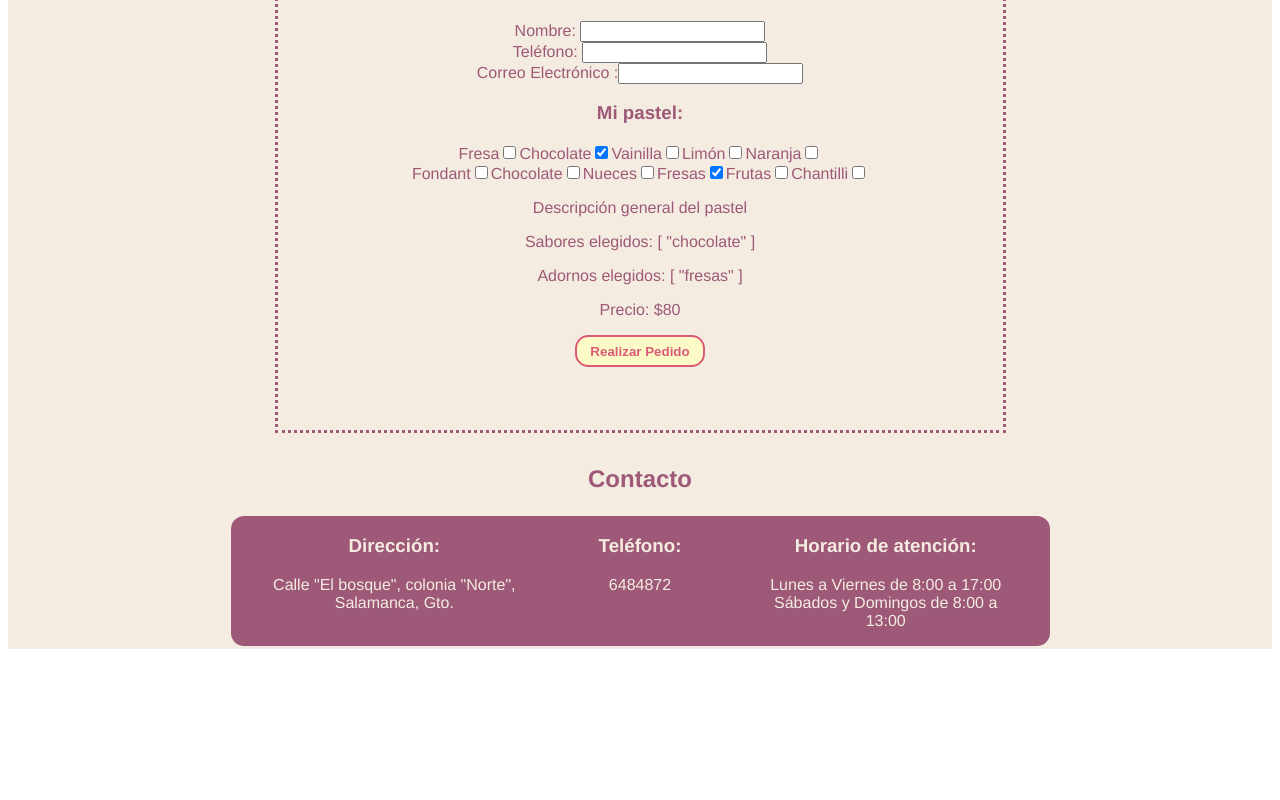
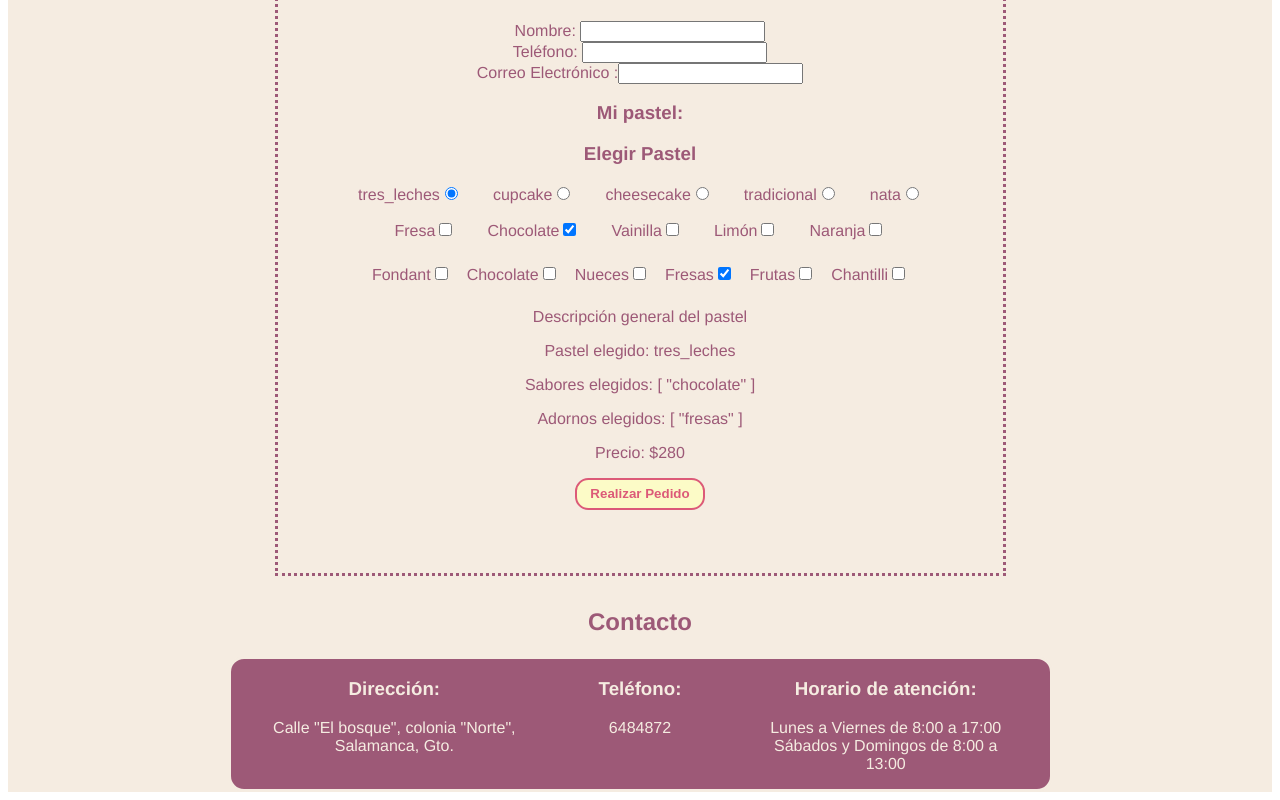
Before and after one commit to Gera097/bakery_vuex_launchx, a Vue app: page /#/ in a window 1280 px wide. Shown: the part 1035-1835 px from the top of the page. Before the commit the page ends 1692 px from the top, so only its background shows below. Built offline with nearby package versions, Linux system fonts and the light colour scheme.

Commit message:
precio pastel tomado en cuenta para costo total

```diff
--- a/src/components/CombinarAdornos.vue
+++ b/src/components/CombinarAdornos.vue
@@ -1,11 +1,23 @@
 <template>
     <div class="combinar-adornos">
+        <div class="opciones">
             <label>Fondant<input type="checkbox" value="fondant" v-model="adornos_elegidos"></label>
+        </div>
+        <div class="opciones">
             <label>Chocolate<input type="checkbox" value="chocolate" v-model="adornos_elegidos" ></label>
+        </div>
+        <div class="opciones">
             <label>Nueces<input type="checkbox" value="nueces" v-model="adornos_elegidos"></label>
+        </div>
+        <div class="opciones">
             <label>Fresas<input type="checkbox" value="fresas" v-model="adornos_elegidos"></label>
+        </div>
+        <div class="opciones">
             <label>Frutas<input type="checkbox" value="frutas" v-model="adornos_elegidos"></label>
+        </div>
+        <div class="opciones">
             <label>Chantilli<input type="checkbox" value="chantilli" v-model="adornos_elegidos"></label>
+        </div>
     </div>
 </template>
 
@@ -25,5 +37,9 @@
     }
 </script>
 
-<style>
+<style scoped>
+    .opciones {
+            display:inline-block;
+            margin: 0.5em 0.5em;
+        }
 </style>
--- a/src/components/CombinarSabores.vue
+++ b/src/components/CombinarSabores.vue
@@ -1,15 +1,25 @@
 <template>
     <div class="combinar-sabores">
+        <div class="opciones">
             <label for="fresa">Fresa</label>
             <input type="checkbox" value="fresa" id="fresa" v-model="sabores_elegidos">
+        </div>
+        <div class="opciones">
             <label for="chocolate">Chocolate</label>
             <input type="checkbox" value="chocolate" id="chocolate" v-model="sabores_elegidos">
+        </div>
+        <div class="opciones">
             <label for="vainilla">Vainilla</label>
             <input type="checkbox" value="vainilla" id="vainilla" v-model="sabores_elegidos">
+        </div>
+        <div class="opciones">
             <label for="limon">Limón</label>
             <input type="checkbox" value="limon" id="limon" v-model="sabores_elegidos">
+        </div>
+        <div class="opciones">
         <label for="naranja">Naranja</label>
         <input type="checkbox" value="naranja" id="naranja" v-model="sabores_elegidos">
+        </div>
 
     </div>
 </template>
@@ -31,4 +41,8 @@
 </script>
 
 <style>
+    .opciones {
+        display:inline-block;
+        margin: 1em 1em;
+    }
 </style>
--- a/src/components/DatosPedido.vue
+++ b/src/components/DatosPedido.vue
@@ -10,13 +10,16 @@
             <label>Correo Electrónico :<input type="email" v-model="cambiar_email_cliente" required></label>
             <br>
             <h3>Mi pastel: </h3>
-            <!-- <ElegirIngredienteVue
+
+            <ElegirIngredienteVue
             grupo='Pasteles'
             caption='Elegir Pastel'
-            tipo='checkbox'/> -->
+            tipo='radio'/>
+
             <CombinarSabores/>
             <CombinarAdornos/>
             <p>Descripción general del pastel</p>
+            <p>Pastel elegido: {{$store.state.ElementoElegido.Pasteles}}</p>
             <p>Sabores elegidos: {{$store.state.saborElegido.sabores}}</p>
             <p>Adornos elegidos: {{$store.state.adornoElegido.adornos}}</p>
             <p>Precio: ${{$store.getters.calcular_precio}}</p>
@@ -71,6 +74,7 @@
                     nombre: this.$store.state.infoCliente.nombre,
                     tel: this.$store.state.infoCliente.tel,
                     email: this.$store.state.infoCliente.email,
+                    pastel: this.$store.state.ElementoElegido.Pasteles,
                     sabores: this.$store.getters.sabores_pastel,
                     adornos: this.$store.getters.adornos_pastel,
                     precio: this.$store.getters.calcular_precio
--- a/src/components/ElegirIngrediente.vue
+++ b/src/components/ElegirIngrediente.vue
@@ -1,29 +1,35 @@
 <template>
     <div>
         <h3>{{caption}}</h3>
-        <div v-for="(value, key) in store.state[grupo]">
-            <label :for="key">Fresa</label>
-            <input :type="tipo" :value="key" :id="key" v-model="elementosElegidos">
+        <div v-for="(value, key) in this.$store.state[grupo]" class="opciones">
+            <label :for="key">{{key}}</label>
+            <input :type="tipo" :value="key" :id="key" v-model="elementoElegido" >
         </div>
     </div>
 </template>
 
-<script setup>
+<script>
 
-    defineProps(['grupo','caption','tipo'])
+    export default {
+        name: 'ElegirIngrediente',
+        props: ['grupo','caption','tipo'],
+        computed: {
+            elementoElegido: {
+                get(){
+                    return this.$store.state.ElementoElegido.Pasteles
+                },
+                set(info) {
+                    this.$store.commit('pastel_elegido',info)
 
-    /* const elementosElegidos = computed({
-        get(){
-            return this.$store.state.infoCliente.nombre;
-        },
-        set(nombre) {
-            this.$store.commit('cambiar_nombreCliente', nombre)
+                }
+            }
         }
-    }) */
-
-
+    }
 </script>
-
 <style scoped>
-
+    div.opciones {
+        margin: 1em 1em;
+        display: inline;
+        text-align: center;
+    }
 </style>
--- a/src/components/EntradaPedido.vue
+++ b/src/components/EntradaPedido.vue
@@ -3,6 +3,7 @@
         <td>{{nombre}}</td>
         <td>{{tel}}</td>
         <td>{{email}}</td>
+        <td>{{pastel}}</td>
         <td>{{sabores}}</td>
         <td>{{adornos}}</td>
         <td>{{precio}}</td>
@@ -11,7 +12,7 @@
 </template>
 
 <script setup>
-    defineProps(['nombre', 'tel', 'email','sabores','adornos','precio'])
+    defineProps(['nombre', 'tel', 'email','sabores','adornos','precio','pastel'])
     defineEmits(['remove'])
 </script>
 
--- a/src/store/index.js
+++ b/src/store/index.js
@@ -27,7 +27,7 @@ export default createStore({
 
     },
     ElementoElegido: {
-      Pasteles: [],
+      Pasteles: 'tres_leches',
       Sabores: [],
       Adornos: []
     },
@@ -47,6 +47,7 @@ export default createStore({
         nombre: 'Gerardo Sánchez Alba',
         tel: '4641881555',
         email: 'g.sanchezalba@outlook.com',
+        pastel: 'tres_leches',
         sabores: 'vainilla',
         adornos: 'fresas',
         precio: 270
@@ -63,6 +64,8 @@ export default createStore({
     calcular_precio(state){
       let precio = 0;
       let nSabores = state.saborElegido.sabores.length;
+      let pastel_elegido = state.ElementoElegido.Pasteles;
+
       for (let elemento of state.saborElegido.sabores){
         precio += state.Sabores[elemento].precio / nSabores
       }
@@ -71,13 +74,20 @@ export default createStore({
         precio += state.Adornos[elemento].precio
       }
 
+      precio += state.Pasteles[pastel_elegido].precio
+
       return precio;
     }
   },
   mutations: {
-    elementoElegido(state, info_elementos){
+    pastel_elegido(state, pastel) {
+      state.ElementoElegido.Pasteles = pastel;
+    },
+
+    /* elementoElegido(state, info_elementos){
       state.ElementoElegido[info_elementos.grupo] = info_elementos.lista
-    },
+
+    }, */
     sabores_elegidos(state, sabores) {
       state.saborElegido.sabores = sabores;
     },
--- a/src/views/PasteleroView.vue
+++ b/src/views/PasteleroView.vue
@@ -15,6 +15,7 @@
             <th>Nombre</th>
             <th>Teléfono</th>
             <th>Correo electrónico</th>
+            <th>Pastel</th>
             <th>Sabores</th>
             <th>Adornos</th>
             <th>Precio</th>
@@ -29,6 +30,7 @@
         :sabores="entrada.sabores"
         :adornos="entrada.adornos"
         :precio="entrada.precio"
+        :pastel="entrada.pastel"
         @remove="store.commit('eliminar_pedido', index)"
         >
         </EntradaPedido>
```
Lines whose indentation alone changed are shown as unchanged.
